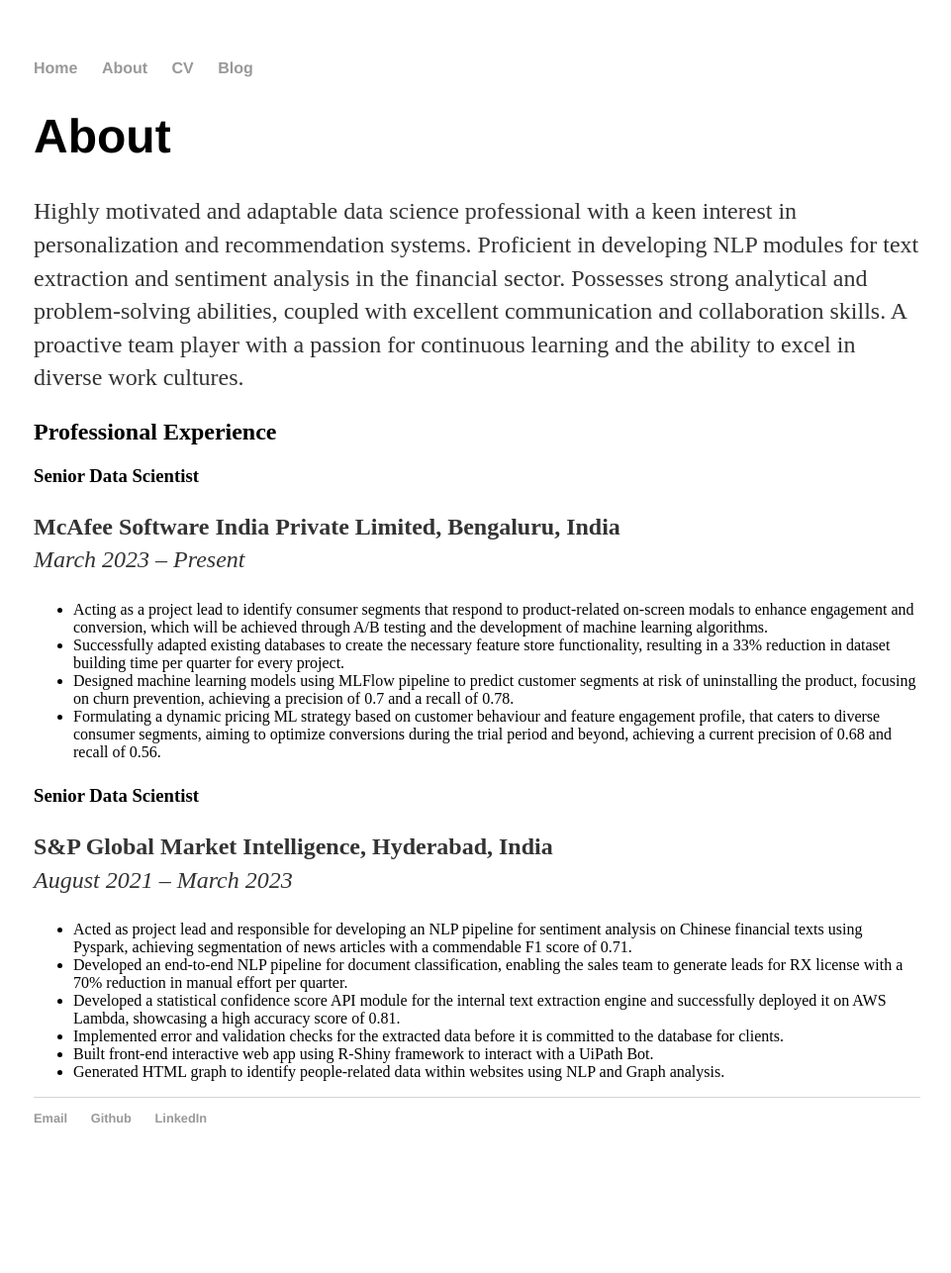
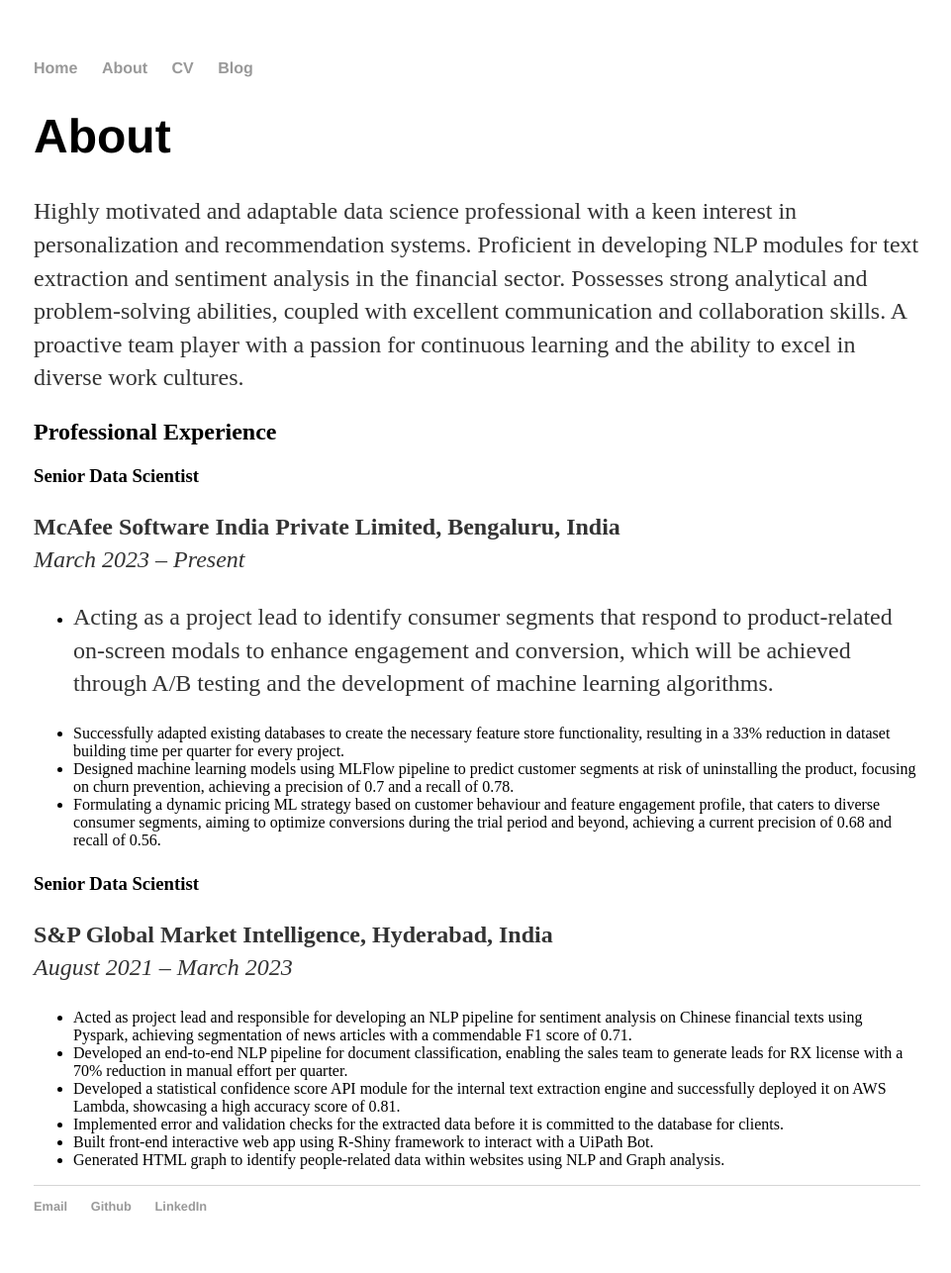
Before and after one commit to ayan-ghosh103/ayan-ghosh103.github.io, a Jekyll site: the page built from about/index.html, in a window 1280 px wide. Shown: the whole page at 99% size, without its empty margins (158-1119 px from the left). Built offline with Jekyll 4.4.1, drawn with Linux system fonts in a browser that asks for light colours; before the commit the page ends 1197 px from its top, so only the background shows below that.

Commit message:
Update index.html

```diff
--- a/about/index.html
+++ b/about/index.html
@@ -15,10 +15,10 @@ title: About Ayan Ghosh
     <p><strong>McAfee Software India Private Limited, Bengaluru, India</strong><br>
         <em>March 2023 – Present</em></p>
 
-    <p><ul>
-        <li>Acting as a project lead to identify consumer segments that respond to product-related on-screen modals to enhance
+    <ul>
+        <li><p>Acting as a project lead to identify consumer segments that respond to product-related on-screen modals to enhance
             engagement and conversion, which will be achieved through A/B testing and the development of machine learning
-            algorithms.</li>
+            algorithms.</p></li>
 
         <li>Successfully adapted existing databases to create the necessary feature store functionality, resulting in a 33%
             reduction in dataset building time per quarter for every project.</li>
```
